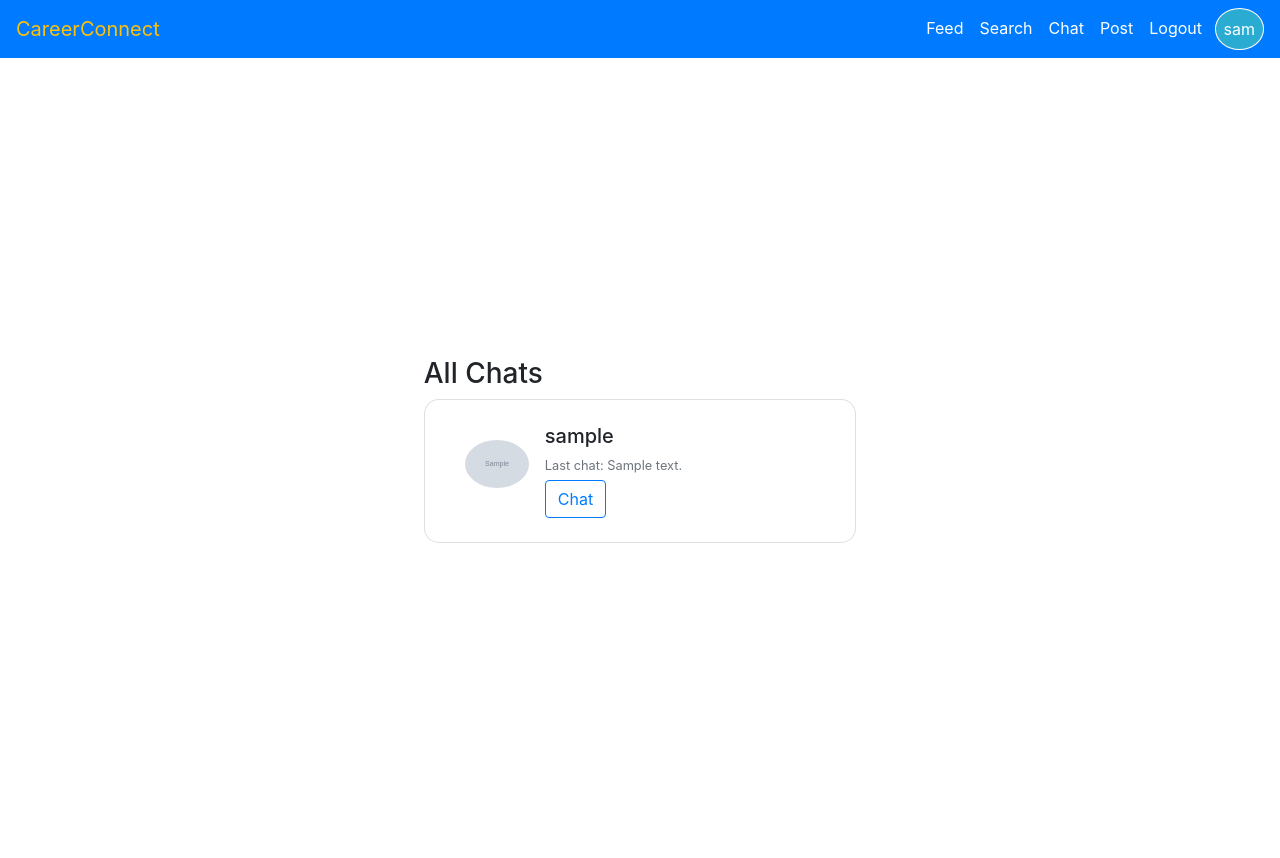
After one commit to VarnikaB/CareerConnect, a Flask app: page /all_chats in a window 1280 px wide. The commit adds this page. Run offline with Flask 3, Linux system fonts and the light colour scheme; a user stored in the database is signed in; tables that the repository leaves empty hold one stand-in row (values such as "Sample post"); grey boxes marked "Sample" are stand-in pictures; some libraries are stand-ins or nearby versions.

Commit message:
Refactored the code

```diff
--- a/app.py
+++ b/app.py
@@ -5,7 +5,7 @@ from flask_login import LoginManager, current_user, login_user, logout_user, log
 from flask_bootstrap import Bootstrap
 from flask_sqlalchemy import SQLAlchemy
 from flask_migrate import Migrate
-from sqlalchemy import MetaData, or_
+from sqlalchemy import MetaData, or_, and_
 
 from flask_wtf import FlaskForm
 from wtforms import StringField, PasswordField, SubmitField, BooleanField, TextAreaField, FileField
@@ -29,7 +29,7 @@ import pytz
 
 app = Flask(__name__)
 app.config['SECRET_KEY'] = 'SECRET_KEY'
-app.config['SQLALCHEMY_DATABASE_URI'] = 'sqlite:///flaskblog.db'
+app.config['SQLALCHEMY_DATABASE_URI'] = 'sqlite:///careerconnect.db'
 app.config['SQLALCHEMY_TRACK_MODIFICATIONS'] = False
 app.config['POSTS_PER_PAGE'] = 4
 app.config['UPLOAD_FOLDER'] = 'static/posts'
@@ -274,7 +274,7 @@ def load_user(user_id):
 class RegistrationForm(FlaskForm):
     username = StringField('Username', validators=[DataRequired()])
     password = PasswordField('Password', validators=[DataRequired()])
-    confirm_password = PasswordField('Confirm Password', validators=[DataRequired(), EqualTo('password')])
+    confirm_password = PasswordField('Confirm Password', validators=[DataRequired()])
     submit = SubmitField('Sign Up')
 
     def validate_username(self, username):
@@ -340,7 +340,8 @@ class UnlikeForm(FlaskForm):
     submit = SubmitField('Unlike')
 
 class ChatForm(FlaskForm):
-    submit = SubmitField('Chat')
+    message = TextAreaField('Message', validators=[DataRequired()])
+    submit = SubmitField('Send')
 
 class UnfollowForm(FlaskForm):
     submit = SubmitField('Unfollow')
@@ -372,6 +373,10 @@ def register():
         if user is not None:
             flash('User already registered !!', 'danger')
             return redirect(url_for('login'))
+
+        if form.password.data != form.confirm_password.data:
+            flash('Passwords do not match!', 'danger')
+            return redirect(url_for('register'))
 
         # Create a new user object and set their password
         hashed_password = generate_password_hash(form.password.data)
@@ -864,10 +869,57 @@ def search():
     return render_template('search.html', form=form, default_value="")
 
 # ------------------------------------------------------------------------------
-@app.route("/chat")
+@app.route("/chat", methods=['POST', 'GET'])
 def chat():
-    return render_template("chat.html")
+    username = request.args.get('username')
+    user = User.query.filter_by(username=username).first()
+    print(user,"User")
+    chatform = ChatForm()
+    current_name = current_user.username
+    current_user_send = User.query.filter_by(username=current_name).first()
+    print(current_user_send, "current_user")
+    all_chats = Chat.query.filter(or_
+        (and_(Chat.sender == current_user_send,Chat.receiver == user),
+        and_(Chat.sender == user, Chat.receiver == current_user_send))
+    ).order_by(Chat.timestamp)
+    print("all chats, before loop")
+    for chat in all_chats:
+        print(chat.chat_text, chat.sender, chat.receiver)
+    if chatform.validate_on_submit():
+        print("username successful")
+        if user == None:
+            flash('User does not exist', 'danger')
+            return redirect(url_for('feed'))
 
+        message = chatform.message.data
+        current_user_send.send_chat(user, message)
+        all_chats = Chat.query.filter(or_
+                                      (and_(Chat.sender == current_user_send,Chat.receiver == user),
+                                       and_(Chat.sender == user, Chat.receiver == current_user_send))
+                                      ).order_by(Chat.timestamp)
+
+    return render_template("chat.html", form=chatform, user=user, all_chats=all_chats, current_user = current_user_send)
+
+@app.route("/all_chats")
+def all_chats_with_people():
+    user = User.query.filter_by(username=current_user.username).first()
+    all_chats = Chat.query.filter(
+        (Chat.sender == user) |
+        (Chat.receiver == user)
+    ).order_by(Chat.timestamp.desc())
+    people = []
+    chat_text = []
+    for chat in all_chats:
+        if chat.sender.username != user.username:
+            if chat.sender not in people:
+                people.append(chat.sender)
+                chat_text.append(chat.chat_text)
+        else:
+            if chat.receiver not in people:
+                people.append(chat.receiver)
+                chat_text.append(chat.chat_text)
+    print(people)
+    return render_template("all_chats.html", people = list(zip(people, chat_text)), form=ChatForm())
 
 if __name__ == '__main__':
     with app.app_context():
--- /dev/null
+++ b/templates/all_chats.html
@@ -0,0 +1,43 @@
+{% extends "base.html" %}
+
+{%block title%} Chat {%endblock%}
+
+{% block content %}
+
+<section class="vh-100" >
+    <div class="container py-5 h-100">
+
+        <div class="row d-flex justify-content-center align-items-center h-100">
+            <div class="col col-md-9 col-lg-7 col-xl-5">
+                <h3>All Chats</h3>
+                {% for person in people %}
+                <div class="card" style="border-radius: 15px; margin-bottom: 1rem">
+                    <div class="card-body p-4">
+                        <div class="d-flex text-black">
+                            <div class="flex-shrink-0">
+                                <img src="{{ url_for('static', filename='profile/' + person[0].profile_image) }}"
+                                     alt="Generic placeholder image" class="img-fluid rounded-circle profile p-3"
+                                    style="height: 5rem;width: auto"
+                                >
+                            </div>
+                            <div class="flex-grow-1 ms-3">
+                                <h5 class="mb-1">{{ person[0].username }}</h5>
+                                <small class="text-secondary">Last chat: {{ person[1] | safe }}</small>
+                                <div class="d-flex pt-1">
+                                    <form method="POST" action="{{ url_for('chat', username=person[0].username) }}">
+                                        {{ form.hidden_tag() }}
+                                        <button type="submit" class="btn btn-outline-primary">Chat</button>
+                                    </form>
+                                </div>
+                            </div>
+
+                        </div>
+
+                    </div>
+                </div>
+                {% endfor %}
+            </div>
+        </div>
+    </div>
+</section>
+{% endblock %}
--- a/templates/base.html
+++ b/templates/base.html
@@ -29,10 +29,9 @@
     {% with messages = get_flashed_messages(with_categories=true) %}
     {% for category, message in messages %}
     <div class="toast "
-         style="position: absolute;
+         style="position: fixed;
                      z-index: 99;
                      width:fit-content;
-                     margin-top: 80vh;
                      margin-left: 70vw;">
         <div class="toast-header bg-{{category}} py-2 text-white">
             {{ message }}
--- a/templates/create_post.html
+++ b/templates/create_post.html
@@ -4,8 +4,8 @@
 
 {% block content %}
 <br>
-<h4>Create a new post</h4>
-<p>Fill the form to create a new post.</p>
+<h4>New post</h4>
+<p>Fill the form to create a new post. If you are sharing experience or job opportunities then do add your company name like this <b>Company Name</b></p>
 
 <hr>
 <form method="POST" action="{{ url_for('create_post') }}" enctype="multipart/form-data">
--- a/templates/feed.html
+++ b/templates/feed.html
@@ -66,8 +66,7 @@
             {% endfor %}
             {% if not posts %}
             <div class="text-center mt-4">
-                <p style="font-size: 20px;">There are no posts in your feed. Connect with other users to see what
-                    they are posting.</p>
+                <p style="font-size: 20px;">There are no posts yet...</p>
             </div>
             {% endif %}
         </div>
--- a/templates/navbar.html
+++ b/templates/navbar.html
@@ -61,23 +61,19 @@
                 </li>
 
                 <li class="nav-item">
-                    <a class="nav-link" href="{{ url_for('profile', username=current_user.username) }}">Profile</a>
+                    <a class="nav-link" href="{{ url_for('all_chats_with_people') }}">Chat</a>
                 </li>
 
                 <li class="nav-item">
-                    <a class="nav-link" href="{{ url_for('chat') }}">Chat</a>
+                    <a class="nav-link" href="{{ url_for('create_post') }}">Post</a>
                 </li>
 
                 <li class="nav-item">
-                    <a class="nav-link" href="{{ url_for('create_post') }}">Create Post</a>
+                    <a class="nav-link" href="{{ url_for('logout') }}">Logout&nbsp;</a>
                 </li>
 
                 <li class="nav-item">
-                    <a class="nav-link" href="{{ url_for('logout') }}">Logout</a>
-                </li>
-
-                <li class="nav-item">
-                    <a class="nav-link profile-img" href="{{ url_for('profile', username=current_user.username) }}" style="border-radius: 50%; "> {{ current_user.username[:3] }}</a>
+                    <a class="nav-link profile-img" href="{{ url_for('profile', username=current_user.username) }}" style="border-radius: 50%; border: 1px solid white "> {{ current_user.username[:3] }}</a>
                 </li>
 
                 {% else %}
--- a/templates/profile.html
+++ b/templates/profile.html
@@ -77,9 +77,9 @@
 
                     <div class="row">
                         <div class="col-6 text-center">
-                            <form method="POST" action="{{ url_for('follow', username=user.username) }}">
+                            <form method="POST" action="{{ url_for('chat', username=user.username) }}">
                                 {{ follow_form.hidden_tag() }}
-                                <button type="submit" class="btn btn-outline-primary">Follow</button>
+                                <button type="submit" class="btn btn-outline-primary">Chat</button>
                             </form>
                         </div>
 
```
Also changed, not shown: requirements.txt (+25 -37 lines), templates/chat.html (+172 -158 lines), instance/careerconnect.db (added), instance/flaskblog.db (deleted).
